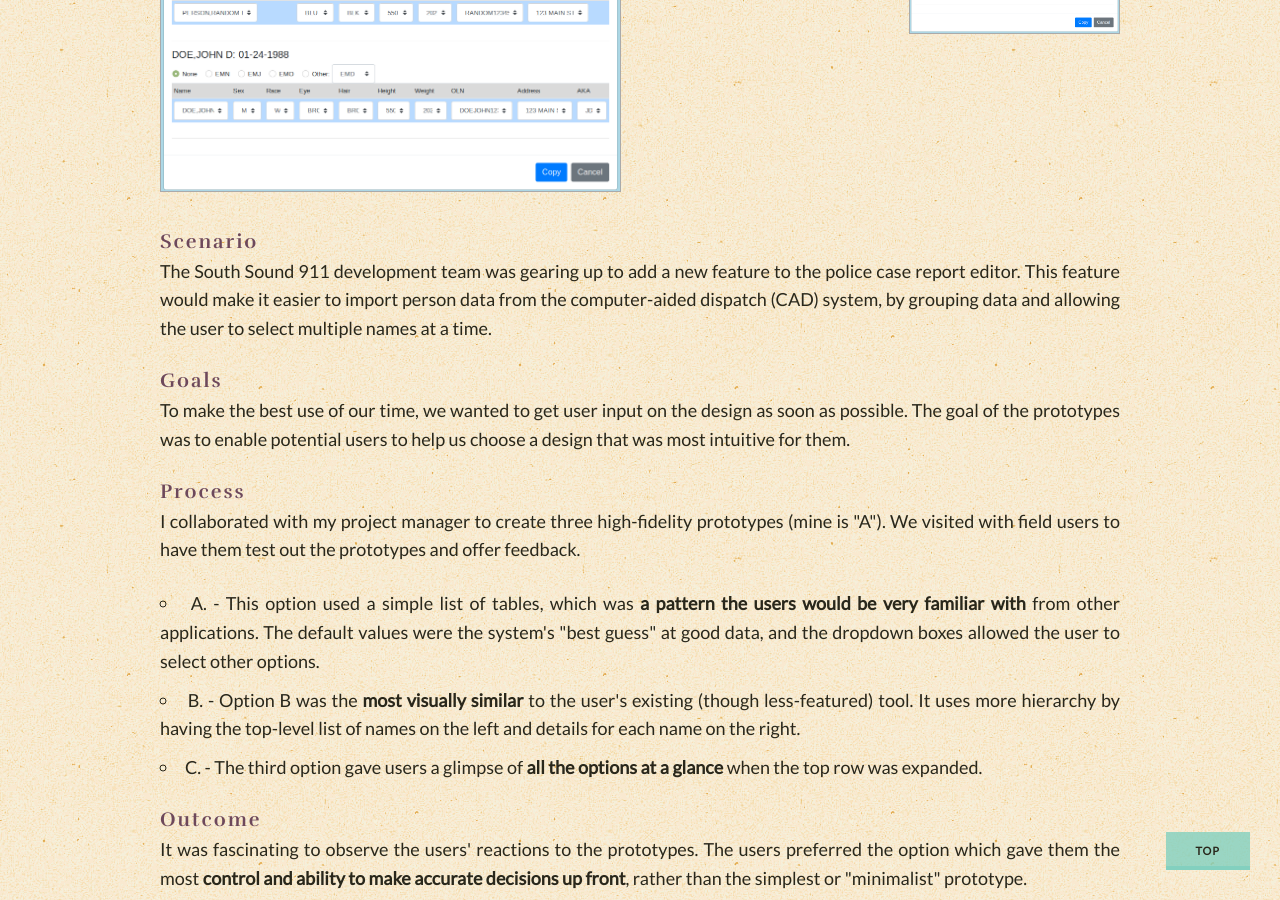
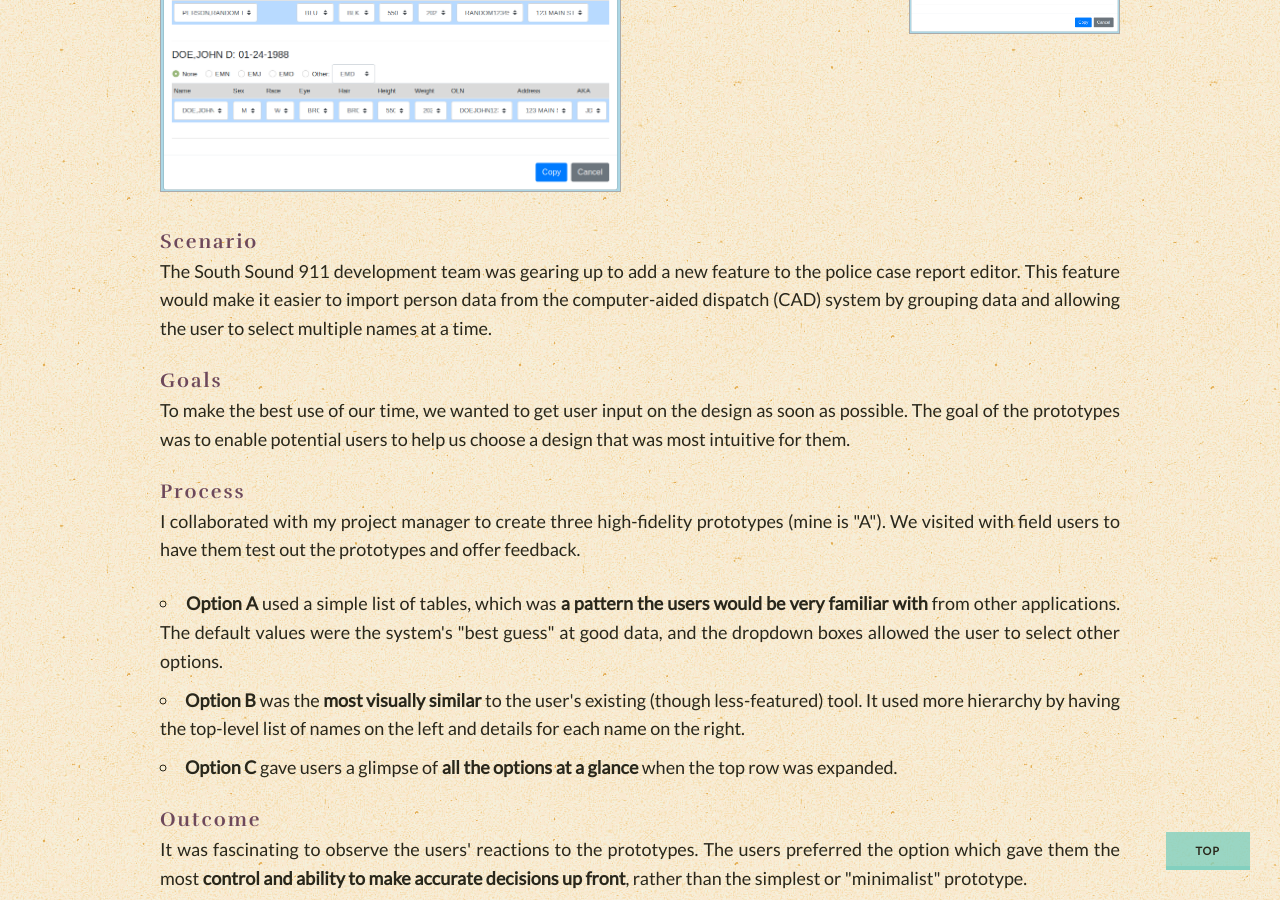
Before and after one commit to mmhoang/mmhoang, a Jekyll site: the page pages/importdialog.html, which Jekyll copies as it is, in a window 1280 px wide and 900 px high, scrolled down 692 px. Built offline with Jekyll 4.4.1, drawn with Linux system fonts in a browser that asks for light colours.

Commit message:
Feedback Round 1

```diff
--- a/pages/importdialog.html
+++ b/pages/importdialog.html
@@ -62,15 +62,15 @@
                 <br>
                 <div class="row">
                 <h3>Scenario</h3>
-                <p>The South Sound 911 development team was gearing up to add a new feature to the police case report editor.  This feature would make it easier to import person data from the computer-aided dispatch (CAD) system, by grouping data and allowing the user to select multiple names at a time.</p>
+                <p>The South Sound 911 development team was gearing up to add a new feature to the police case report editor.  This feature would make it easier to import person data from the computer-aided dispatch (CAD) system by grouping data and allowing the user to select multiple names at a time.</p>
                 <h3>Goals</h3>
                 <p>To make the best use of our time, we wanted to get user input on the design as soon as possible.  The goal of the prototypes was to enable potential users to help us choose a design that was most intuitive for them.</p>
                 <h3>Process</h3>
                 <p>I collaborated with my project manager to create three high-fidelity prototypes (mine is "A").  We visited with field users to have them test out the prototypes and offer feedback.</p>
 <ul>
-    <li>A. - This option used a simple list of tables, which was <b>a pattern the users would be very familiar with</b> from other applications. The default values were the system's "best guess" at good data, and the dropdown boxes allowed the user to select other options.</li>
-    <li>B. - Option B was the <b>most visually similar</b> to the user's existing (though less-featured) tool.  It uses more hierarchy by having the top-level list of names on the left and details for each name on the right.</li>
-    <li>C. - The third option gave users a glimpse of <b>all the options at a glance</b> when the top row was expanded.</li>
+    <li><b>Option A</b> used a simple list of tables, which was <b>a pattern the users would be very familiar with</b> from other applications. The default values were the system's "best guess" at good data, and the dropdown boxes allowed the user to select other options.</li>
+    <li><b>Option B</b> was the <b>most visually similar</b> to the user's existing (though less-featured) tool.  It used more hierarchy by having the top-level list of names on the left and details for each name on the right.</li>
+    <li><b>Option C</b> gave users a glimpse of <b>all the options at a glance</b> when the top row was expanded.</li>
 </ul>
 <h3>Outcome</h3>
 <p>It was fascinating to observe the users' reactions to the prototypes.  The users preferred the option which gave them the most <b>control and ability to make accurate decisions up front</b>, rather than the simplest or "minimalist" prototype.<br><br>With that knowledge, we built on the most popular prototype to create our minimum viable product.  The new feature was released to beta and was received with enthusiasm by other users.</p>
--- a/pages/onlinereporting.html
+++ b/pages/onlinereporting.html
@@ -54,7 +54,7 @@
                 <h3>Process</h3>
                 <p>Following Steve Krug's recommendation in his book <i>Don't Make Me Think</i>, I created a test script for myself and several test scenarios (user stories).  For my sample of users, I asked three family members of different demographics and technical abilities to participate, since the application is geared towards people of all backgrounds. I also invited a civilian volunteer from a local police department.</p>
                 <img class="u-full-width" src="../ux/onlinereporting/2.JPG" class="u-max-full-width"/><br><br>
-                <p>I met with each participant individually and in person.  The test format consisted of first asking each person to "think out loud" their impression of the Online Reporting website, then asking them to fill out a report for 3-4 test scenarios.  As they navigated the application, I asked only open-ended questions and avoided biasing the results by making suggestions or giving "hints," unless they got completely stuck.</p>
+                <p>I met in person with each participant individually.  The test format consisted of first asking each person to "think out loud" their impression of the Online Reporting website, then asking them to fill out a report for 3-4 test scenarios.  As they navigated the application, I asked only open-ended questions and avoided biasing the results by making suggestions or giving "hints," unless they got completely stuck.</p>
                 <h3>Outcome</h3>
                 <p>Across the four tests, there were 2–3 usability issues that were clearly prevalent, ranging from a button's label to the flow of the opening screens. User opinions on the site architecture were mixed and seemed to correlate with the experience.  I collated the findings and presented them to the project manager.  While the work to fix the UX issues did not gain enough priority to be addressed immediately, they were documented in the "Ideas" list for future consideration.
                 </p>
--- a/pages/quickreports.html
+++ b/pages/quickreports.html
@@ -51,7 +51,7 @@
                 <h3>Goals</h3>
                 <p>Illustrate users' experience with Quick Reports; demonstrate journey mapping to project managers as a tool we could use in the future.</p>
                 <h3>Process</h3>
-                <p>This was my first attempt at a journey map, so I wanted to start simple.  I queried our databases for some basic statistics about the police reports which had originated in Quick Reports, and stacked them against what I thought were reasonable objectives*.  For the qualitative feedback, I reviewed notes from the focus group, as well as notes from my field user testing with a police officer. With this data, I used Visio and JoyPixels 4.5 (<a href="https://www.joypixels.com/licenses/free">license</a>) to illustrate the situation in the journey map.</p>
+                <p>This was my first attempt at a journey map, so I wanted to start simple.  I queried our databases for some basic statistics about the police reports which had originated in Quick Reports and stacked them against what I thought were reasonable objectives*.  For the qualitative feedback, I reviewed notes from the focus group, as well as notes from my field user testing with a police officer. With this data, I used Visio and JoyPixels 4.5 (<a href="https://www.joypixels.com/licenses/free">license</a>) to illustrate the situation in the journey map.</p>
                 <p><i>*Objectives are noted as pre-defined for the purpose of showing the project manager how we would go about it in the future.</i></p>
                 <h3>Outcome</h3>
                 <p>While Quick Reports was ultimately shelved, I personally found the journey map to be a great visual tool and, with more data, would use it again on future projects.</p>
--- a/pages/stalbans.html
+++ b/pages/stalbans.html
@@ -52,7 +52,7 @@
                 <h3>Goals</h3>
                 <p>Revamp the website to make it compatible with mobile devices.</p>
                 <h3>Process</h3>
-                <p>I decided to use retain the existing three-column layout—partly reflecting the visual symmetry in our church's service. I leveraged the Bootstrap CSS framework for ensuring the layout would work with smaller devices.  Following best web design practices, I tried to keep the look-and-feel simple and easy to navigate.</p>
+                <p>I decided to retain the existing three-column layout—partly reflecting the visual symmetry in our church's service. I leveraged the Bootstrap CSS framework for ensuring the layout would work with smaller devices.  Following best web design practices, I tried to keep the look-and-feel simple and easy to navigate.</p>
                 <p>Branding was a challenge; there were no guidelines and few existing elements to use except the logo. I attempted to strike a balance between "traditional" and "modern." If I were starting over, I would likely stick with a more traditional look-and-feel and the colors of the logo. I would also aim for more uniformity in the font types and sizes, as well as feature more photos.</p>
                 <h3>Outcome</h3>
                 <p>The website design met the church's needs: it is mobile friendly, easy to navigate, and compatible with most browsers.  The website also maintains a high ranking in Google search results.
```
